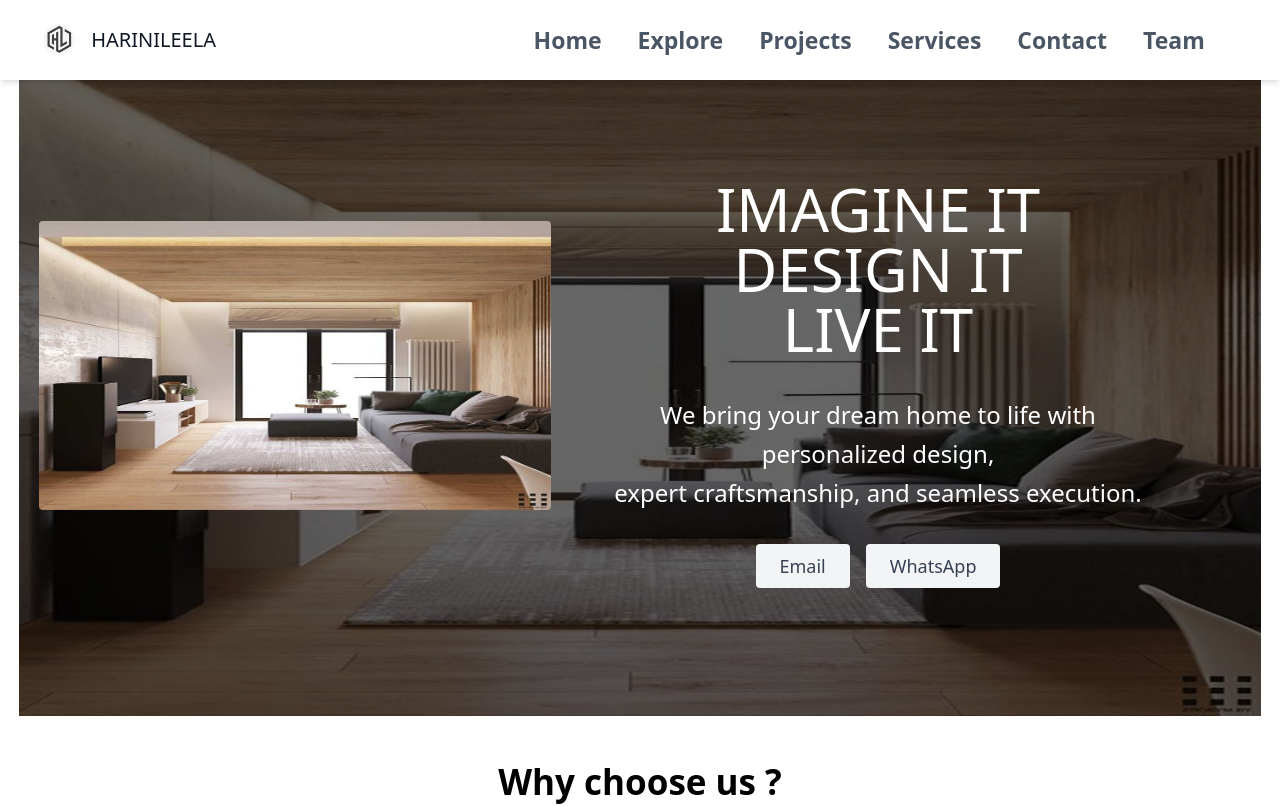
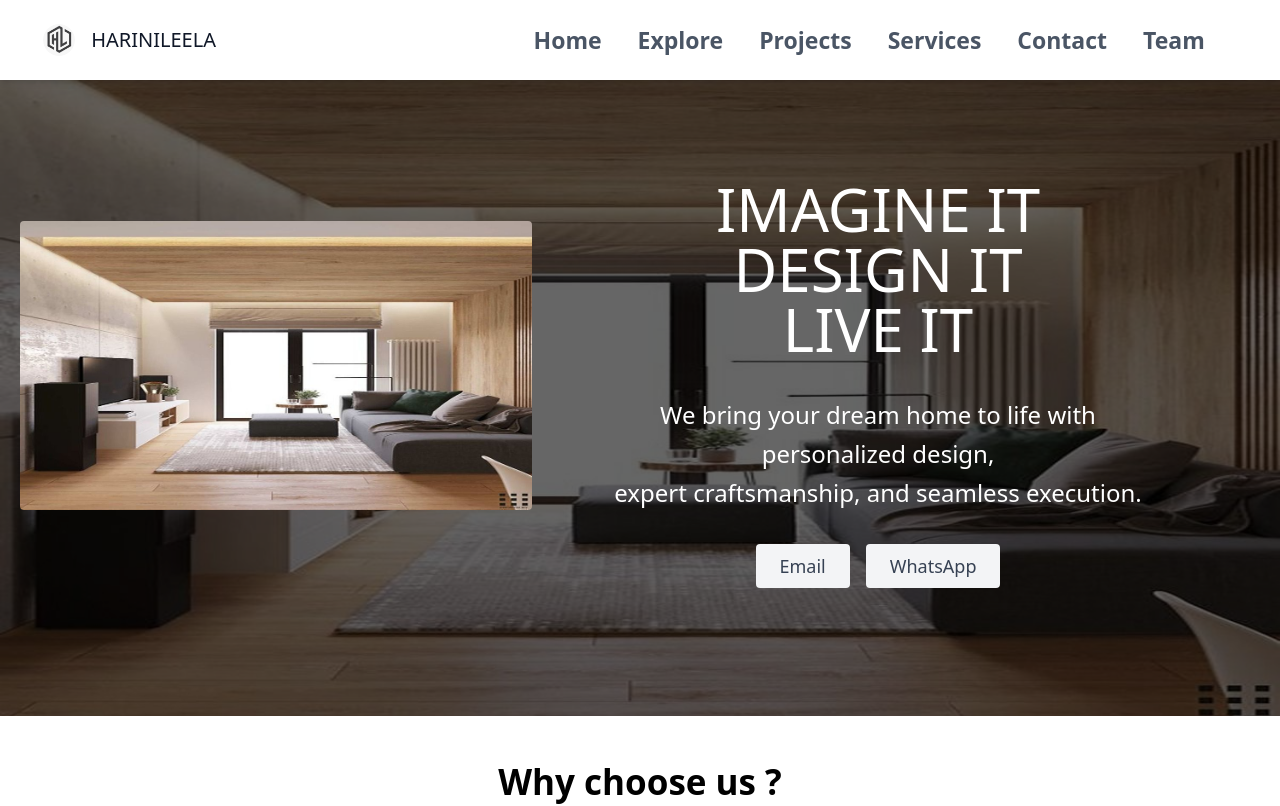
Before and after one commit to nkr1320/interiortesting1, a React (Vite) app: page / in a window 1280 px wide. Shown: the top 806 px of the page. Built offline with nearby package versions, Linux system fonts and the light colour scheme.

Commit message:
Update HeroSection.jsx
wisth100% changed

```diff
--- a/src/TailwindBlocks/Components/Pages/HeroSection.jsx
+++ b/src/TailwindBlocks/Components/Pages/HeroSection.jsx
@@ -5,7 +5,7 @@ import living from '../Pages/LIVING1.jpg';
 const HeroSection = () => {
   return (
     <>
-      <section id="HeroSection" className="text-gray-600 body-font lg:mb-10 mt-[15px] lg:w-[97%] lg:mx-auto">
+      <section id="HeroSection" className="text-gray-600 body-font lg:mb-10 mt-[15px] lg:w-[100%] lg:mx-auto">
 
         {/* Wrapper div with relative positioning and background image */}
         <div className="relative container mx-auto flex px-5 py-24 md:flex-row flex-col items-center" style={{ backgroundImage: `url(${living})`,  backgroundSize: 'cover',    backgroundPosition: 'center',  }} >
```
